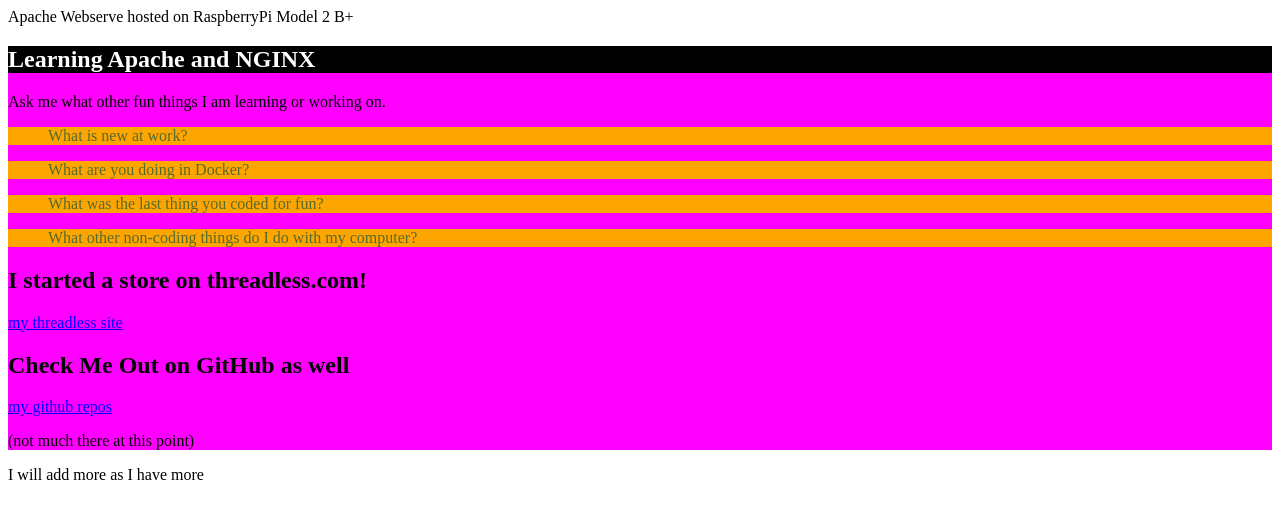
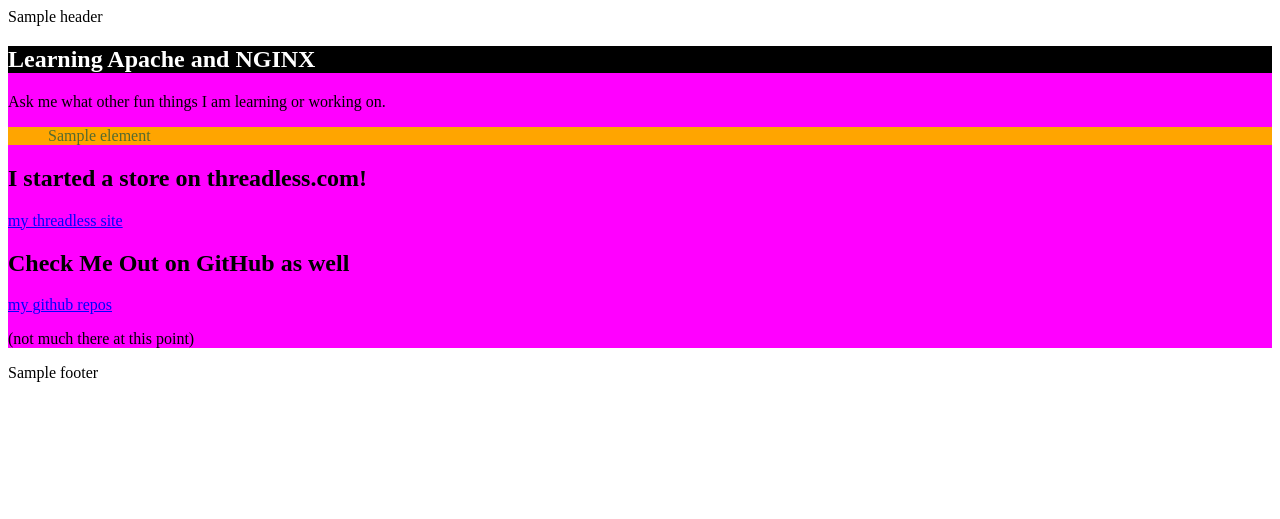
Before and after one commit to Romanmc72/flask_app, a Flask app: template app/templates/index.html in a window 1280 px wide. Shown: the top 519 px of the page. Run offline with Flask 2, Linux system fonts and the light colour scheme; the template is opened without the code that fills it: most values are stand-ins (such as "Sample title", 1, 10 or a date in 2020).

Commit message:
made me a dynamic template and a base template :fire:

```diff
--- a/app/routes.py
+++ b/app/routes.py
@@ -5,4 +5,14 @@ from app import app
 @app.route('/index')
 def index():
     user = {'username': 'Miguel'}
-    return render_template('index.html', title='Home', user=user)
+    list_of_things = [
+        'What is new at work?',
+        'What are you doing in Docker?',
+        'What was the last thing you coded for fun?',
+        'What other non-coding things do I do with my computer?',
+    ]
+    return render_template(
+        'index.html',
+        title='Home',
+        list_of_things=list_of_things
+    )
--- /dev/null
+++ b/app/templates/base.html
@@ -0,0 +1,27 @@
+<!DOCTYPE html>
+<html>
+	<head>
+        {% if title %}
+            <title>{{ title }}</title>
+        {% else %}
+            <title>Roman's Raspberry Pi</title>
+        {% endif %}
+		<link type="text/css" rel="stylesheet" href="style.css"/>
+		<meta charset="utf-8"/>
+	</head>
+	<body>
+        {% if header %}
+            <header>{{ header }}</header>
+        {% else %}
+            <header>Apache Webserve hosted on RaspberryPi Model 2 B+</header>
+        {% endif %}
+    <main>
+        {% block content %}{% endblock %}
+	</main>
+        {% if footer %}
+            <footer>{{ footer }}</footer>
+        {% else %}
+            <footer>I will add more as I have more</footer>
+        {% endif %}
+	</body>
+</html>
--- a/app/templates/index.html
+++ b/app/templates/index.html
@@ -1,31 +1,24 @@
-<!DOCTYPE html>
-<html>
-	<head>
-		<title>{{ title }}</title>
-		<link type="text/css" rel="stylesheet" href="style.css"/>
-		<meta charset="utf-8"/>
-	</head>
-	<body>
-	  <header>Apache Webserve hosted on RaspberryPi Model 2 B+</header>
-        <main>
+{% extends "base.html" %}
+
+{% block content %}
 <section>
 <h1>Learning Apache and NGINX</h1>
-			<p>
-			Ask me what other fun things I am learning or working on.
-			</p>
-			<ol>What is new at work?</ol>
-			<ol>What are you doing in Docker?</ol>
-			<ol>What was the last thing you coded for fun?</ol>
-			<ol>What other non-coding things do I do with my computer?</ol>
+
+    <p>Ask me what other fun things I am learning or working on.</p>
+
+    {% if list_of_things %}
+        {% for element in list_of_things %}
+            <ol>{{ element }}</ol>
+        {% endfor %}
+    {% else %}
+        <ol>Nothing to report!</ol>
+    {% endif %}
 
 <h2>I started a store on threadless.com!</h2>
     <a href="https://littlebits.threadless.com">my threadless site</a>
+
     <h2>Check Me Out on GitHub as well</h2>
     <a href="https://github.com/Romanmc72">my github repos</a>
+
     <p>(not much there at this point)</p>
-	</main>
-	  <footer>
-		I will add more as I have more
-	  </footer>
-	</body>
-</html>
+{% endblock %}
```
Lines whose indentation alone changed are shown as unchanged.
